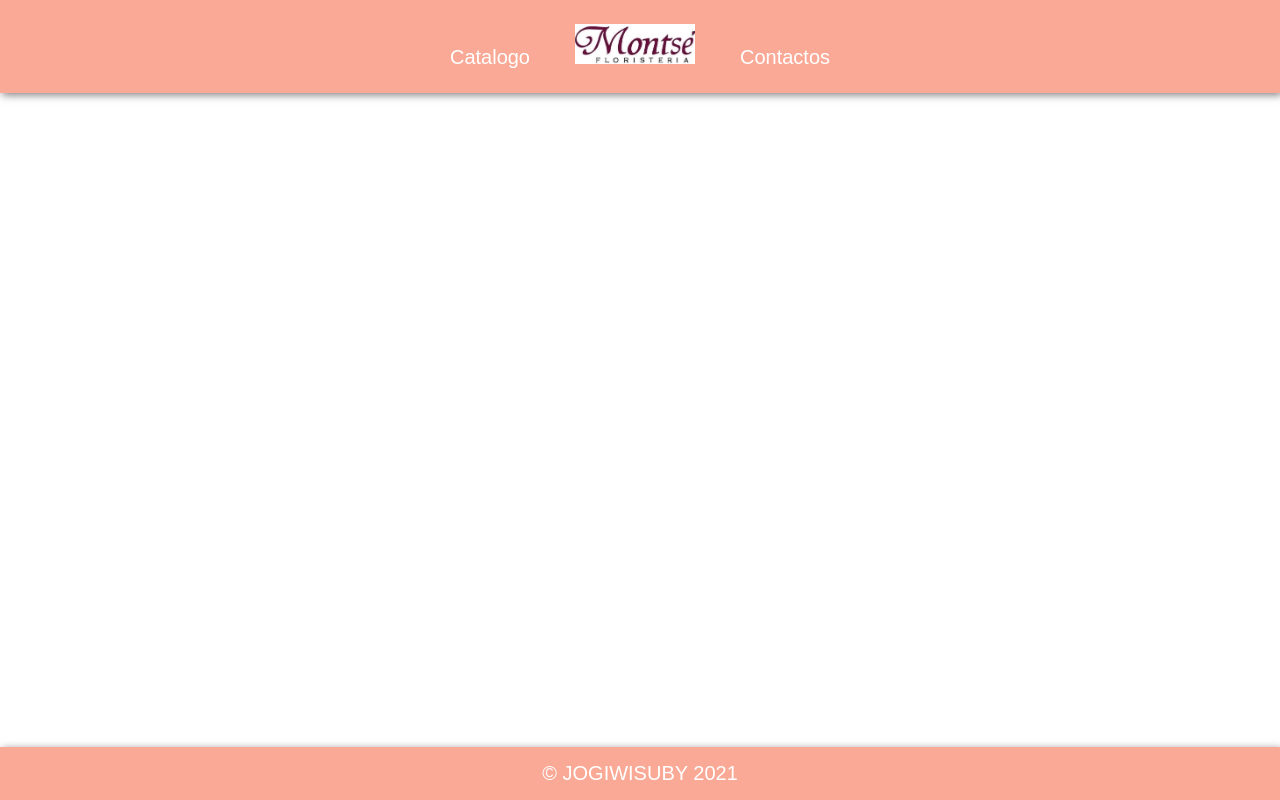
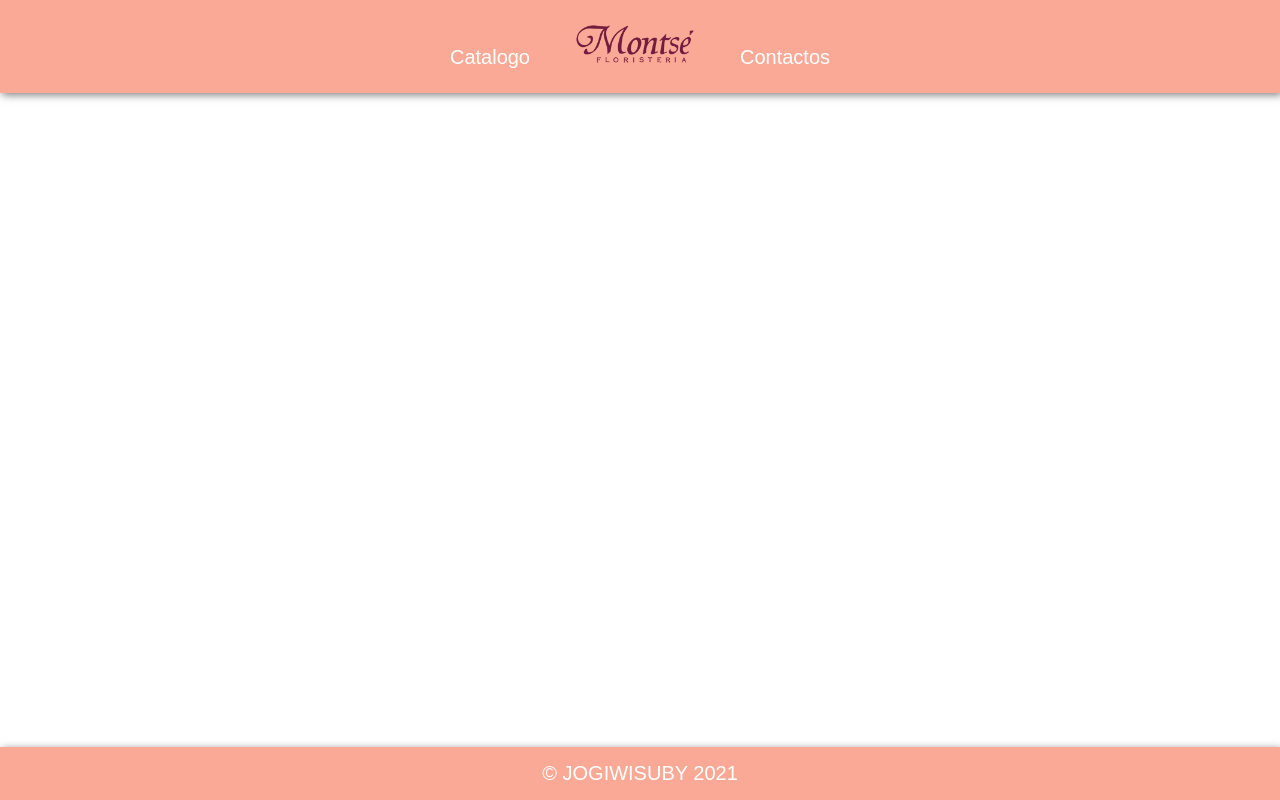
Before and after one commit to Gissela25/Gissela25.github.io, a plain HTML site: page pages/montse.html in a window 1280 px wide. Drawn offline with Linux system fonts and the light colour scheme.

Commit message:
Update 1.6

```diff
--- a/pages/montse.html
+++ b/pages/montse.html
@@ -11,7 +11,7 @@
     <section>
         <nav class="nav">
             <a class="link" href="montse.html">Catalogo</a>
-            <a href="../index.html"><img src="../img/MONTSE/Montse.jpg"  class="logo" /></a>
+            <a href="../index.html"><img src="../img/MONTSE/logo.png"  class="logo" /></a>
             <a class="link" href="">Contactos</a>
         </nav>
     </section>
```
Also changed, not shown: pages/tamira.html (+1 -1 lines), img/KAPRICHOS/Kaprichosico.png (added), img/MONTSE/logo.png (added), img/TAMIRA/logo.png (added).
